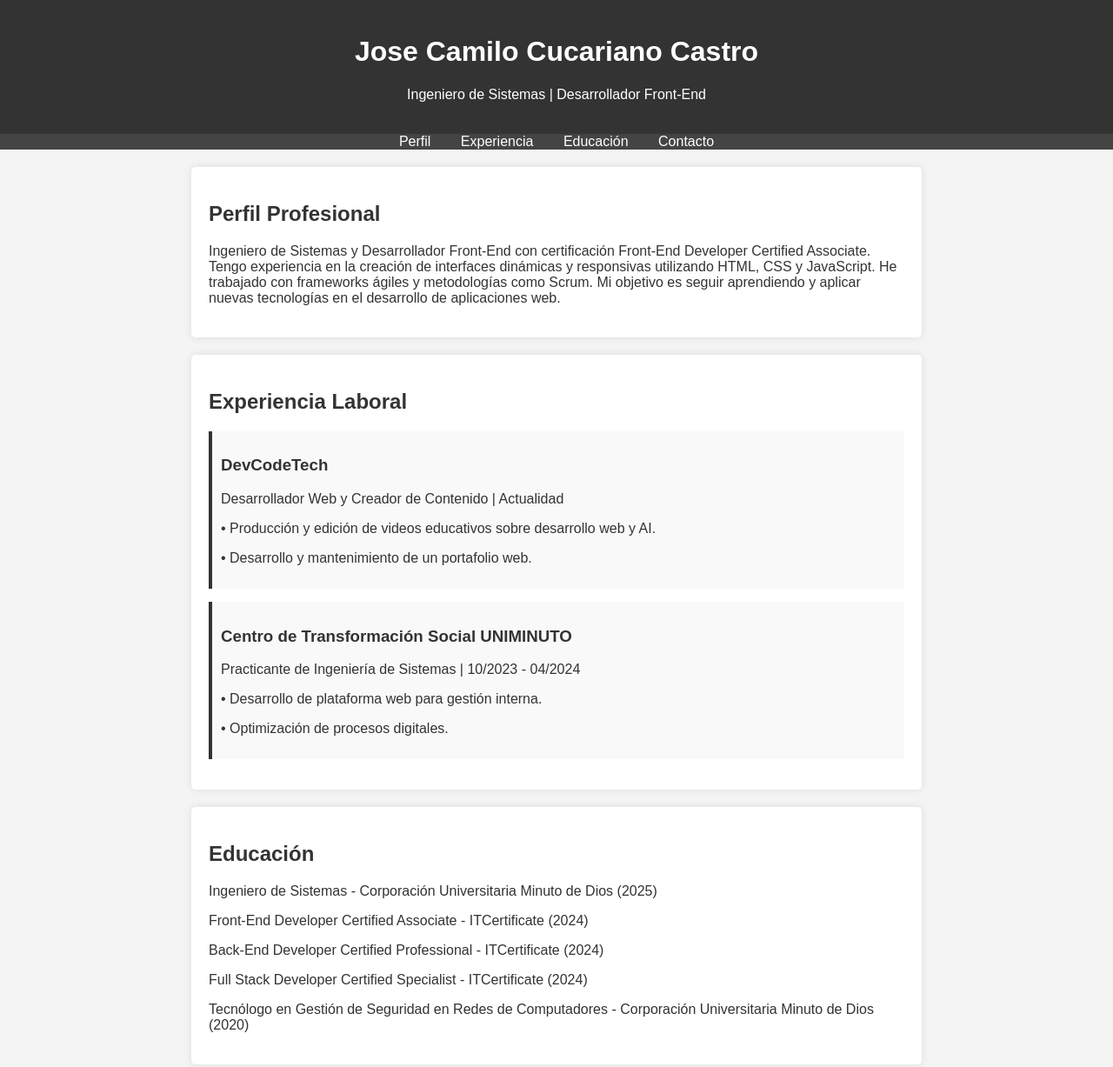
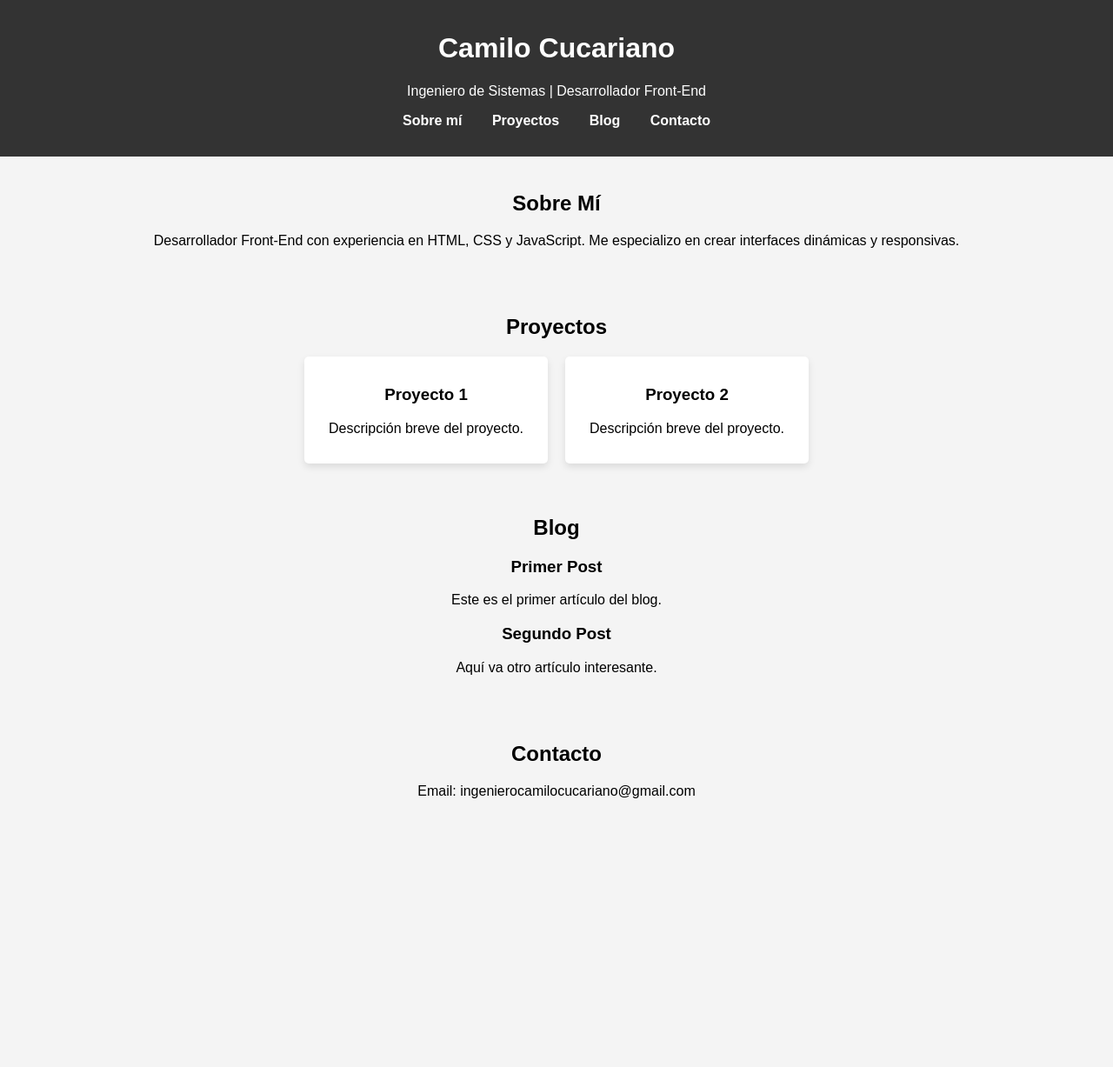
Before and after one commit to camilo-cucariano/DevCodeTech, a plain HTML site: page index.html in a window 1280 px wide. Shown: the top 1227 px of the page at 87% size. After the commit the page ends 955 px from the top, so only its background shows below. Drawn offline with Linux system fonts and the light colour scheme.

Commit message:
Subiendo el portafolio

```diff
--- a/index.html
+++ b/index.html
@@ -3,59 +3,52 @@
 <head>
     <meta charset="UTF-8">
     <meta name="viewport" content="width=device-width, initial-scale=1.0">
-    <title>Portafolio | Camilo Cucariano</title>
+    <title>Portafolio - Camilo Cucariano</title>
     <link rel="stylesheet" href="styles.css">
 </head>
 <body>
     <header>
-        <h1>Jose Camilo Cucariano Castro</h1>
+        <h1>Camilo Cucariano</h1>
         <p>Ingeniero de Sistemas | Desarrollador Front-End</p>
+        <nav>
+            <ul>
+                <li><a href="#about">Sobre mí</a></li>
+                <li><a href="#projects">Proyectos</a></li>
+                <li><a href="#blog">Blog</a></li>
+                <li><a href="#contact">Contacto</a></li>
+            </ul>
+        </nav>
     </header>
 
-    <nav>
-        <ul>
-            <li><a href="#perfil">Perfil</a></li>
-            <li><a href="#experiencia">Experiencia</a></li>
-            <li><a href="#educacion">Educación</a></li>
-            <li><a href="#contacto">Contacto</a></li>
-        </ul>
-    </nav>
-
-    <section id="perfil">
-        <h2>Perfil Profesional</h2>
-        <p>Ingeniero de Sistemas y Desarrollador Front-End con certificación Front-End Developer Certified Associate. Tengo experiencia en la creación de interfaces dinámicas y responsivas utilizando HTML, CSS y JavaScript. He trabajado con frameworks ágiles y metodologías como Scrum. Mi objetivo es seguir aprendiendo y aplicar nuevas tecnologías en el desarrollo de aplicaciones web.</p>
+    <section id="about">
+        <h2>Sobre Mí</h2>
+        <p>Desarrollador Front-End con experiencia en HTML, CSS y JavaScript. Me especializo en crear interfaces dinámicas y responsivas.</p>
     </section>
 
-    <section id="experiencia">
-        <h2>Experiencia Laboral</h2>
-        <div class="job">
-            <h3>DevCodeTech</h3>
-            <p>Desarrollador Web y Creador de Contenido | Actualidad</p>
-            <p>• Producción y edición de videos educativos sobre desarrollo web y AI.</p>
-            <p>• Desarrollo y mantenimiento de un portafolio web.</p>
-        </div>
-        <div class="job">
-            <h3>Centro de Transformación Social UNIMINUTO</h3>
-            <p>Practicante de Ingeniería de Sistemas | 10/2023 - 04/2024</p>
-            <p>• Desarrollo de plataforma web para gestión interna.</p>
-            <p>• Optimización de procesos digitales.</p>
+    <section id="projects">
+        <h2>Proyectos</h2>
+        <div class="project-container">
+            <div class="project-card">
+                <h3>Proyecto 1</h3>
+                <p>Descripción breve del proyecto.</p>
+            </div>
+            <div class="project-card">
+                <h3>Proyecto 2</h3>
+                <p>Descripción breve del proyecto.</p>
+            </div>
         </div>
     </section>
 
-    <section id="educacion">
-        <h2>Educación</h2>
-        <p>Ingeniero de Sistemas - Corporación Universitaria Minuto de Dios (2025)</p>
-        <p>Front-End Developer Certified Associate - ITCertificate (2024)</p>
-        <p>Back-End Developer Certified Professional - ITCertificate (2024)</p>
-        <p>Full Stack Developer Certified Specialist - ITCertificate (2024)</p>
-        <p>Tecnólogo en Gestión de Seguridad en Redes de Computadores - Corporación Universitaria Minuto de Dios (2020)</p>
+    <section id="blog">
+        <h2>Blog</h2>
+        <div id="blog-container">
+            <p>Cargando artículos...</p>
+        </div>
     </section>
 
-    <section id="contacto">
+    <section id="contact">
         <h2>Contacto</h2>
-        <p>Email: <a href="mailto:ingenierocamilocucariano@gmail.com">ingenierocamilocucariano@gmail.com</a></p>
-        <p>LinkedIn: <a href="https://www.linkedin.com/in/camilo-cucariano-764b82250/" target="_blank">Perfil</a></p>
-        <p>GitHub: <a href="https://github.com/camilo-cucariano" target="_blank">Repositorio</a></p>
+        <p>Email: ingenierocamilocucariano@gmail.com</p>
     </section>
 
     <script src="script.js"></script>
--- a/script.js
+++ b/script.js
@@ -1,11 +1,16 @@
-document.addEventListener("DOMContentLoaded", function() {
-    const links = document.querySelectorAll("nav ul li a");
+document.addEventListener("DOMContentLoaded", function () {
+    const blogContainer = document.getElementById("blog-container");
 
-    links.forEach(link => {
-        link.addEventListener("click", function(event) {
-            event.preventDefault();
-            const target = document.querySelector(this.getAttribute("href"));
-            target.scrollIntoView({ behavior: "smooth" });
-        });
+    const blogPosts = [
+        { title: "Primer Post", content: "Este es el primer artículo del blog." },
+        { title: "Segundo Post", content: "Aquí va otro artículo interesante." }
+    ];
+
+    blogContainer.innerHTML = "";
+    blogPosts.forEach(post => {
+        let article = document.createElement("div");
+        article.classList.add("blog-post");
+        article.innerHTML = `<h3>${post.title}</h3><p>${post.content}</p>`;
+        blogContainer.appendChild(article);
     });
 });
--- a/styles.css
+++ b/styles.css
@@ -1,27 +1,20 @@
-/* Estilos generales */
 body {
     font-family: Arial, sans-serif;
     margin: 0;
     padding: 0;
     background-color: #f4f4f4;
-    color: #333;
 }
 
-/* Cabecera */
 header {
-    background: #333;
+    background-color: #333;
     color: white;
-    padding: 20px;
     text-align: center;
+    padding: 1rem;
 }
 
-/* Barra de navegación */
 nav ul {
     list-style: none;
     padding: 0;
-    text-align: center;
-    background: #444;
-    margin: 0;
 }
 
 nav ul li {
@@ -32,29 +25,25 @@ nav ul li {
 nav ul li a {
     color: white;
     text-decoration: none;
+    font-weight: bold;
 }
 
-/* Sección */
 section {
     padding: 20px;
-    max-width: 800px;
-    margin: auto;
-    background: white;
-    margin-top: 20px;
-    border-radius: 5px;
-    box-shadow: 0px 0px 10px rgba(0, 0, 0, 0.1);
+    text-align: center;
 }
 
-/* Experiencia laboral */
-.job {
-    margin-bottom: 15px;
-    padding: 10px;
-    border-left: 4px solid #333;
-    background: #f9f9f9;
+.project-container {
+    display: flex;
+    justify-content: center;
+    gap: 20px;
+    flex-wrap: wrap;
 }
 
-/* Enlaces */
-#contacto a {
-    color: #0066cc;
-    text-decoration: none;
+.project-card {
+    background: white;
+    padding: 15px;
+    box-shadow: 0 4px 8px rgba(0, 0, 0, 0.1);
+    border-radius: 5px;
+    width: 250px;
 }
```
